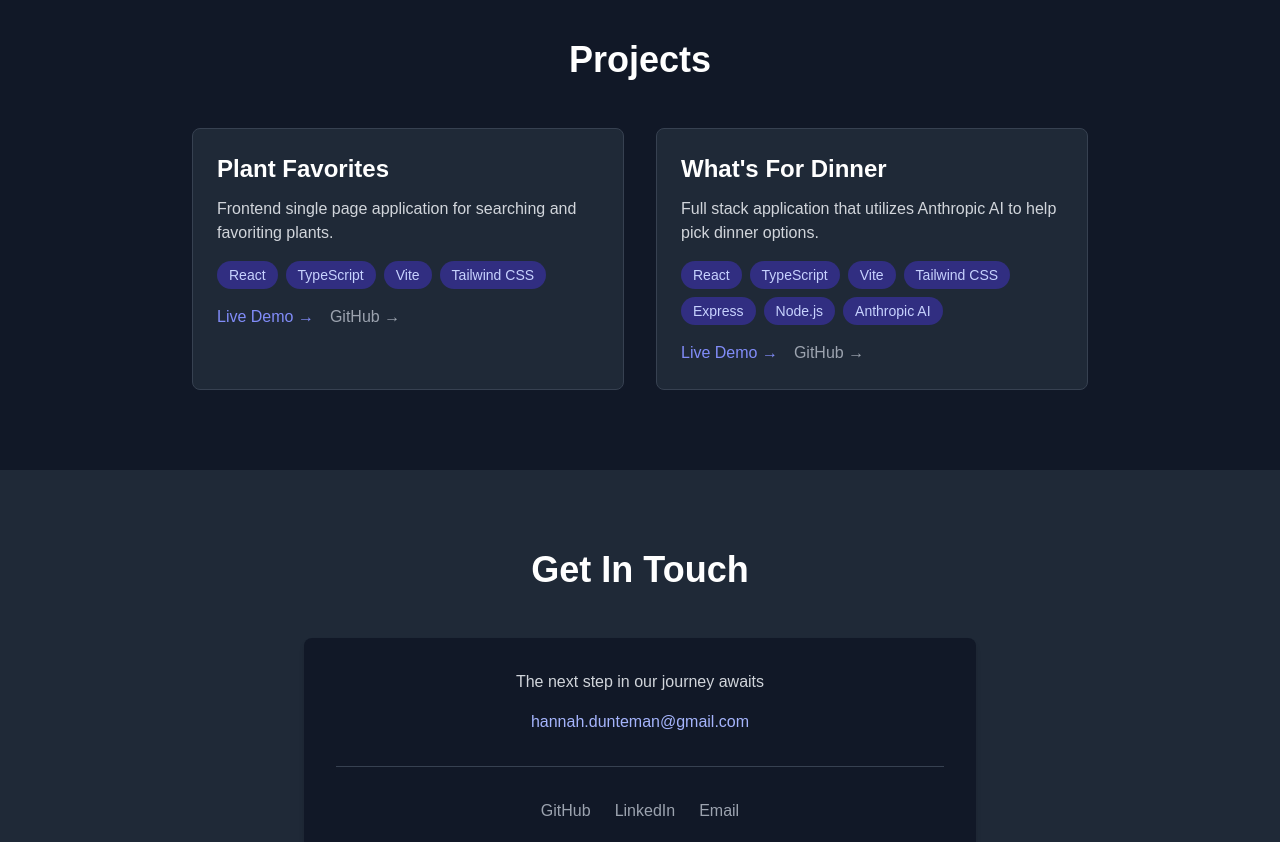
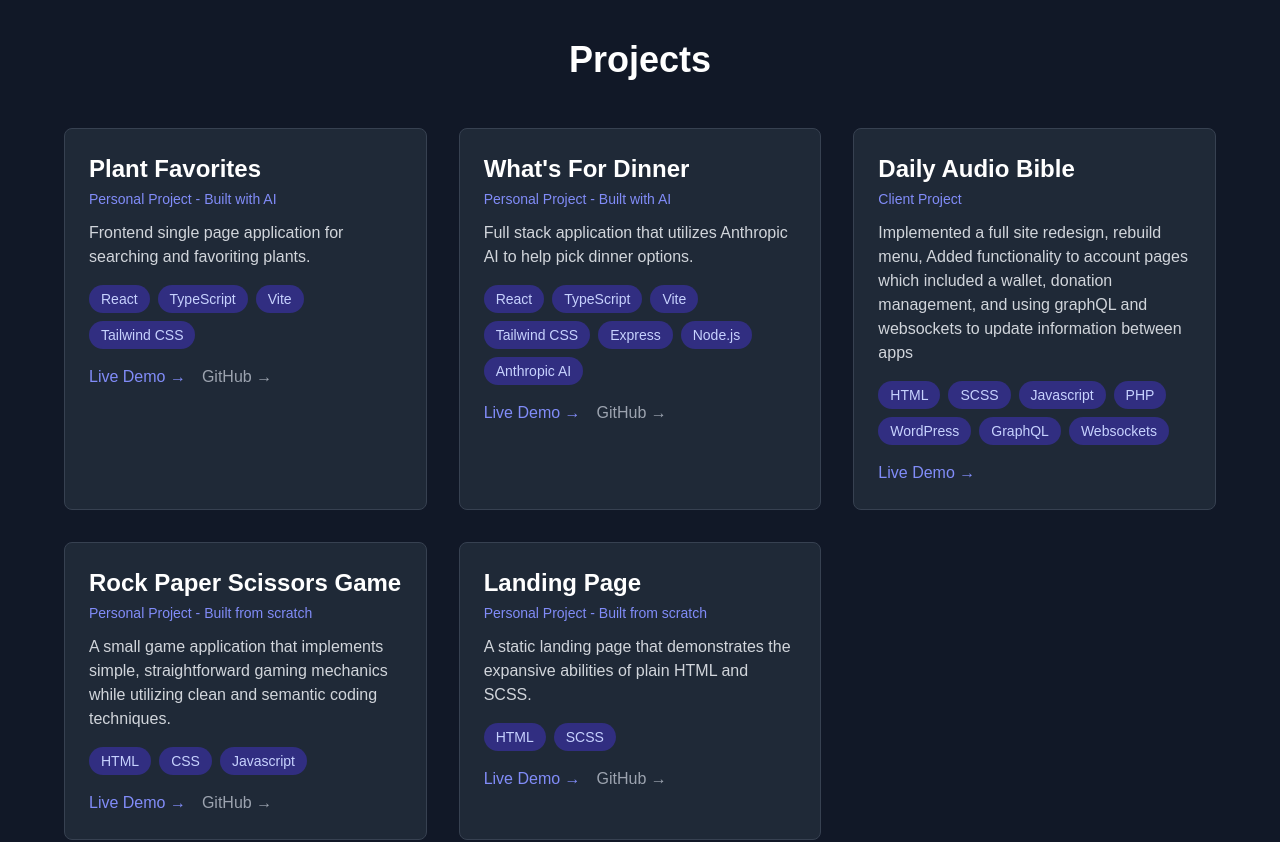
Before and after one commit to devDreaming/hannah-dunteman, a React (Vite) app: page / in a window 1280 px wide. Shown: the part 540-1382 px from the top of the page. Built offline with nearby package versions, Linux system fonts and the light colour scheme; a web font is replaced by a local one.

Commit message:
update personal projects

```diff
--- a/src/components/Projects.tsx
+++ b/src/components/Projects.tsx
@@ -7,6 +7,7 @@ export default function Projects() {
   const projects = [
     {
       title: 'Plant Favorites',
+      tagline: 'Personal Project - Built with AI',
       description:
         'Frontend single page application for searching and favoriting plants.',
       technologies: ['React', 'TypeScript', 'Vite', 'Tailwind CSS'],
@@ -15,11 +16,39 @@ export default function Projects() {
     },
     {
       title: 'What\'s For Dinner',
+      tagline: 'Personal Project - Built with AI',
       description:
         'Full stack application that utilizes Anthropic AI to help pick dinner options.',
       technologies: ['React', 'TypeScript', 'Vite', 'Tailwind CSS', 'Express', 'Node.js', 'Anthropic AI'],
       link: 'https://whats-for-dinner.up.railway.app/',
       github: 'https://github.com/devDreaming/whats-for-dinner',
+    },
+    {
+      title: 'Daily Audio Bible',
+      tagline: 'Client Project',
+      description:
+        'Implemented a full site redesign, rebuild menu, Added functionality to account pages which included a wallet, donation management, and using graphQL and websockets to update information between apps',
+      technologies: ['HTML', 'SCSS', 'Javascript', 'PHP', 'WordPress', 'GraphQL', 'Websockets'],
+      link: 'https://dailyaudiobible.com/',
+      github: '',
+    },
+    {
+      title: 'Rock Paper Scissors Game',
+      tagline: 'Personal Project - Built from scratch',
+      description:
+        'A small game application that implements simple, straightforward gaming mechanics while utilizing clean and semantic coding techniques.',
+      technologies: ['HTML', 'CSS', 'Javascript'],
+      link: 'https://devdreaming.github.io/rock-paper-scissors/',
+      github: 'https://github.com/devDreaming/rock-paper-scissors',
+    },
+    {
+      title: 'Landing Page',
+      tagline: 'Personal Project - Built from scratch',
+      description:
+        'A static landing page that demonstrates the expansive abilities of plain HTML and SCSS.',
+      technologies: ['HTML', 'SCSS'],
+      link: 'https://devdreaming.github.io/natourslandingpage/',
+      github: 'https://github.com/devDreaming/natourslandingpage',
     },
   ];
 
@@ -30,7 +59,7 @@ export default function Projects() {
           Projects
         </h2>
 
-        <div className="grid md:grid-cols-2 gap-8 max-w-4xl mx-auto">
+        <div className="grid md:grid-cols-2 lg:grid-cols-3 gap-8 max-w-6xl mx-auto">
           {projects.map((project, index) => (
             <div
               key={index}
@@ -40,9 +69,12 @@ export default function Projects() {
                   : 'bg-blue-50 border-gray-200'
               }`}
             >
-              <h3 className={`text-2xl font-semibold mb-3 ${isDark ? 'text-white' : 'text-gray-900'}`}>
+              <h3 className={`text-2xl font-semibold mb-1 ${isDark ? 'text-white' : 'text-gray-900'}`}>
                 {project.title}
               </h3>
+              <p className={`text-sm mb-3 ${isDark ? 'text-indigo-400' : 'text-blue-600'}`}>
+                {project.tagline}
+              </p>
               <p className={`mb-4 ${isDark ? 'text-gray-300' : 'text-gray-600'}`}>
                 {project.description}
               </p>
```
